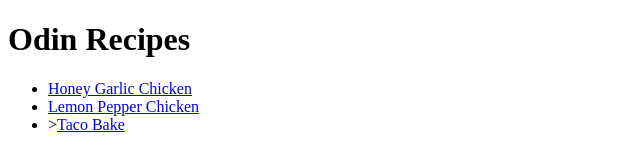
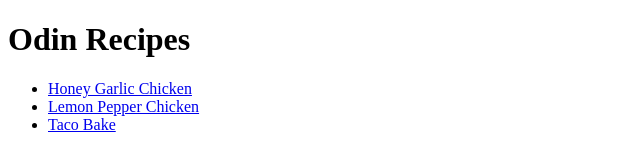
Before and after one commit to psobies96/odin-recipes, a plain HTML site: page index.html in a window 1280 px wide. Shown: the full height of the page, 0-640 px from the left. Drawn offline with Linux system fonts and the light colour scheme.

Commit message:
Cleaned up code and added <ul>

```diff
--- a/index.html
+++ b/index.html
@@ -8,9 +8,9 @@
 <body>
     <h1>Odin Recipes</h1>
     <ul>
-   <li><a href="recipes/honey_garlic_chicken.html" >Honey Garlic Chicken</a></li>
+   <li><a href="recipes/honey_garlic_chicken.html">Honey Garlic Chicken</a></li>
     <li><a href="recipes/lemon_pepper_chicken.html" >Lemon Pepper Chicken</a></li>
-    <li>><a href="recipes/taco_bake.html" >Taco Bake</a></li>
+    <li><a href="recipes/taco_bake.html">Taco Bake</a></li>
     </ul>
 
 </body>
```
